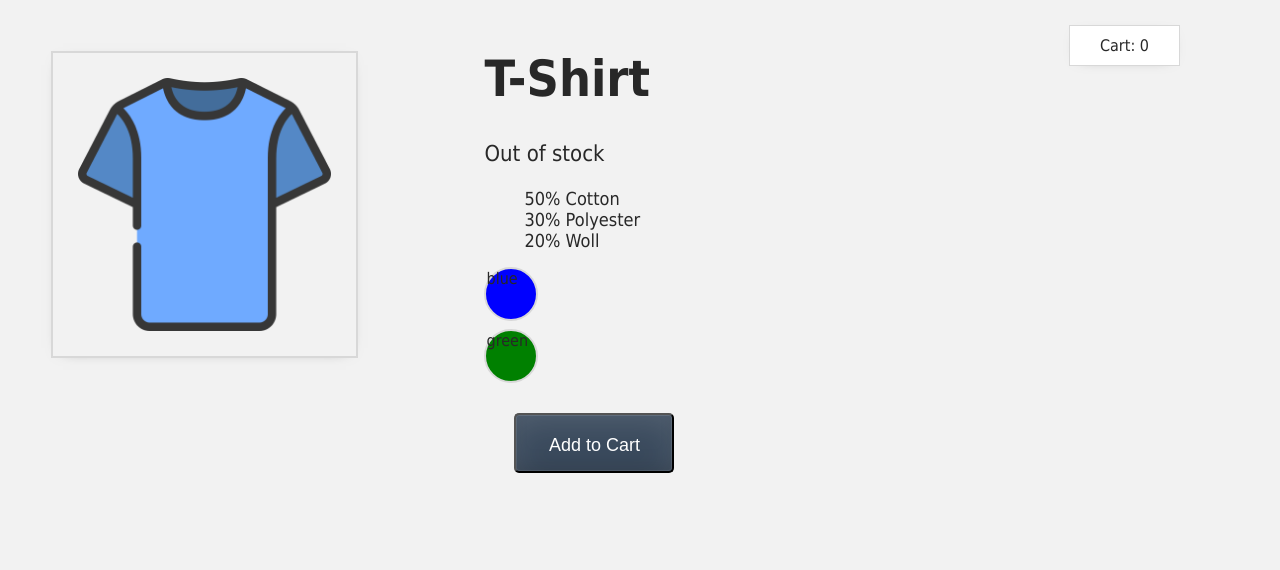
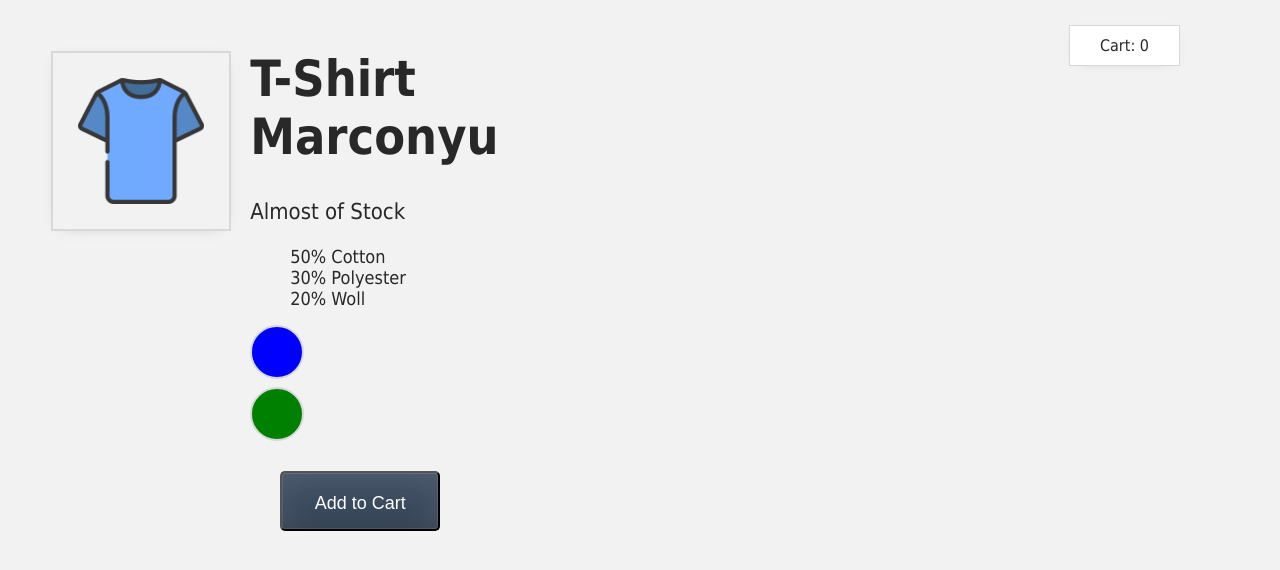
Before and after one commit to Rafabitte17/CND-VUE3, a plain HTML site: page index.html in a window 1280 px wide. Drawn offline with nearby package versions, Linux system fonts and the light colour scheme.

Commit message:
Feat: fazendo Brand

```diff
--- a/assets/styles.css
+++ b/assets/styles.css
@@ -110,7 +110,7 @@ body {
 
   .product-image,
   .product-info {
-    width: 50%;
+    width: 25%;
   }
 
   .review-form {
@@ -174,6 +174,8 @@ body {
     .product-info {
       margin-left: 10px;
       width: 100%;
+
+
     }
 
     .review-form {
--- a/index.html
+++ b/index.html
@@ -16,7 +16,7 @@
                 <img :src="image" alt="img-product">
             </div>
             <div class="product-info">
-              <h1>{{ product_title }}</h1>
+              <h1>{{ product_title + " " + brand }}</h1>
                 <p v-if="inStock >=10 ">in Stock</p>
                 <p v-else-if="inStock < 10 && inStock >= 1">Almost of Stock</p>
                 <p v-else>Out of stock</p>
@@ -30,9 +30,9 @@
                 @mouseover="changeImage(variant.image)"
                 class="color-circle"
                 :style="{backgroundColor: variant.color}">
-                  {{variant.color}}
+
                 </div>
-                <button class="button" v-on:click="addToCart">Add to Cart</button>
+                <button class="button" :class="{disabledButton : inStock < 1}" v-on:click="addToCart" :disabled="inStock < 1">Add to Cart</button>
             </div>
 
         </div>
@@ -55,8 +55,9 @@
 
       return {
        product_title:ref('T-Shirt'),
+       brand: 'Marconyu',
         image,
-        inStock:ref(0),
+        inStock:ref(9),
         details: ['50% Cotton', '30% Polyester', '20% Woll'],
         variants: [{id:1, color:'blue' ,image:"assets/images/t-shirt-blue.png"},
         {id:2, color:'green', image:"assets/images/t-shirt-green.png"}],
```
